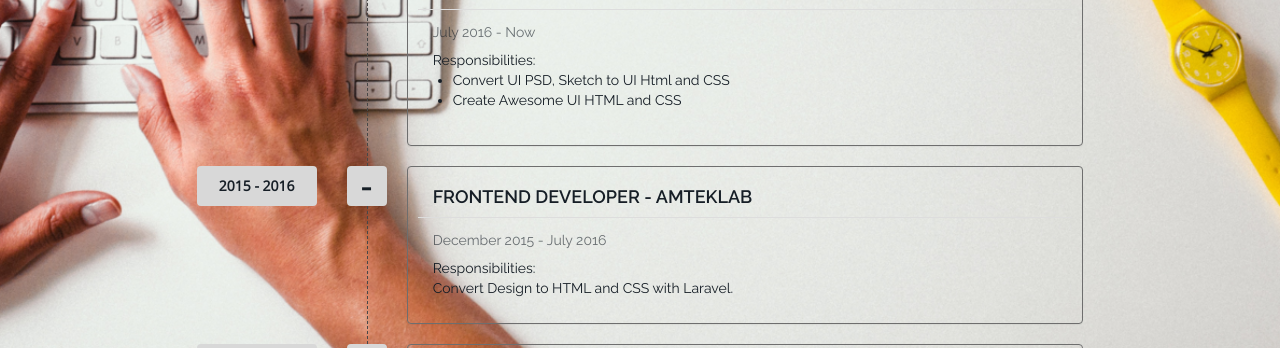
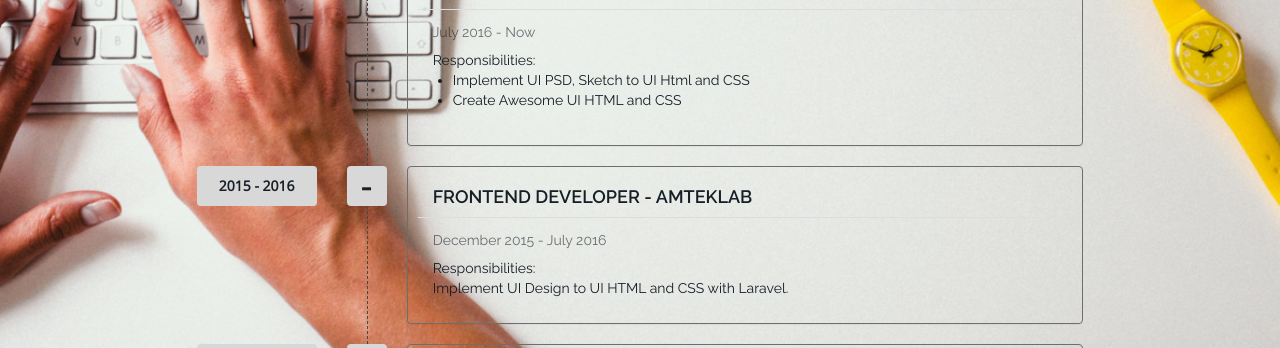
Before and after one commit to singgihsap/singgihsap.github.io, a plain HTML site: page index.html in a window 1280 px wide. Both pictures are taken after a click on the link 366 px from the left and 3585 px from the top of the page. Shown: the part 3399-3747 px from the top of the page. Drawn offline with nearby package versions, Linux system fonts and the light colour scheme.

Commit message:
update web

```diff
--- a/index.html
+++ b/index.html
@@ -210,7 +210,7 @@
                                                 Responsibilities:
                                                 <br>
                                                 <ul>
-                                                    <li>Convert UI PSD, Sketch to UI Html and CSS</li>
+                                                    <li>Implement UI PSD, Sketch to UI Html and CSS</li>
                                                     <li>Create Awesome UI HTML and CSS</li>
                                                 </ul>
                                             </p>
@@ -237,7 +237,7 @@
                                             <p>
                                                 Responsibilities:
                                                 <br>
-                                                Convert Design to HTML and CSS with Laravel.
+                                                Implement UI Design to UI HTML and CSS with Laravel.
                                             </p>
                                         </div>
                                     </div>
```
